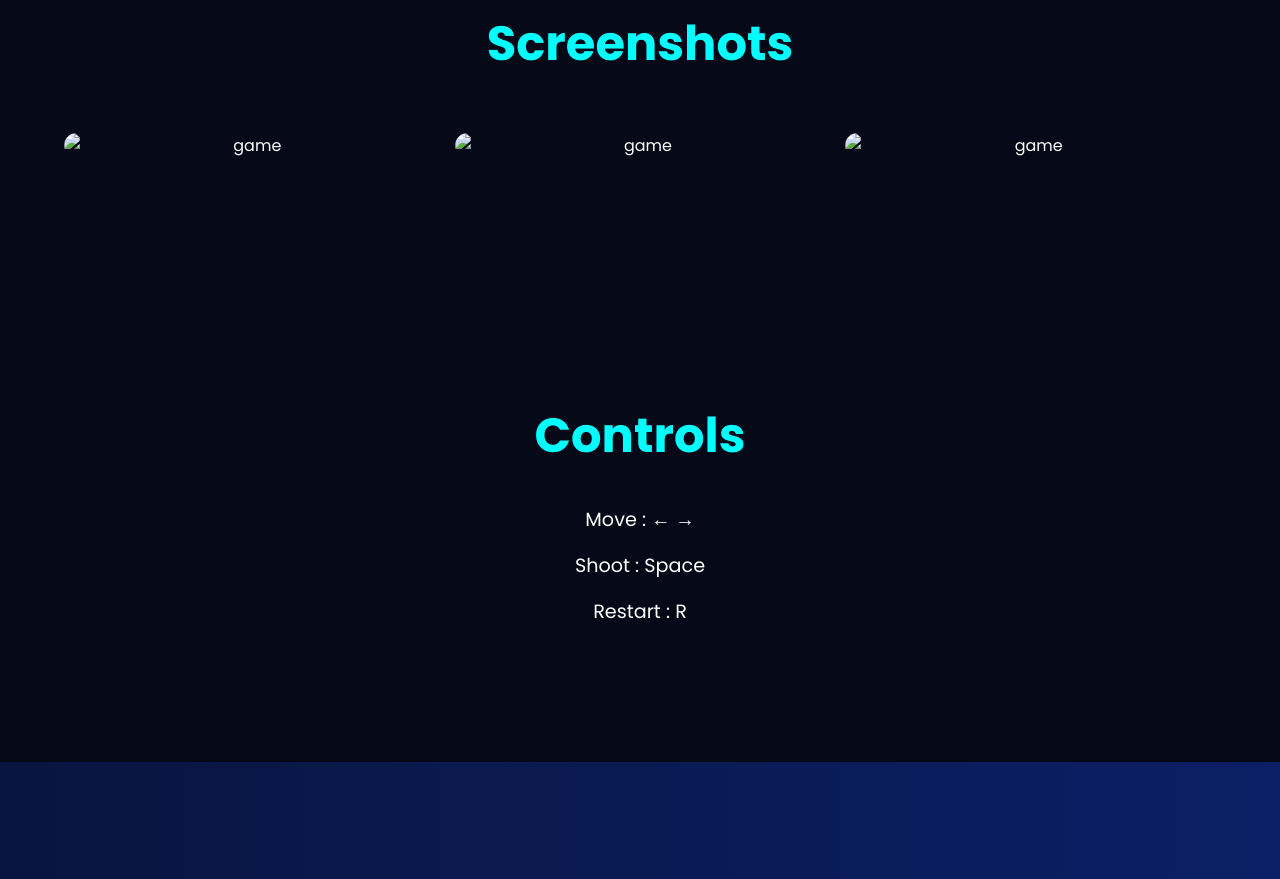
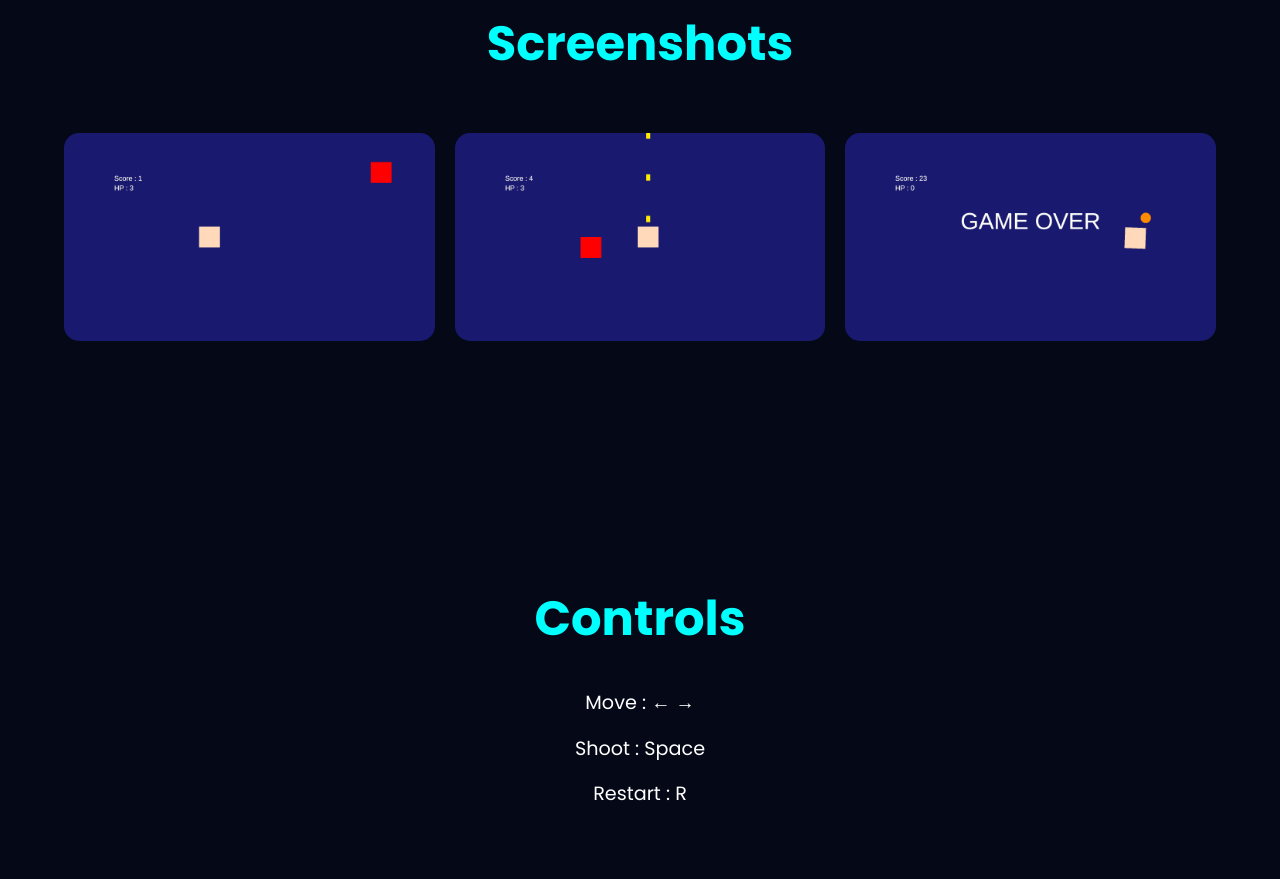
Before and after one commit to kimgbin11/simpleshooter, a plain HTML site: page index.html in a window 1280 px wide. Shown: the part 1860-2739 px from the top of the page. Drawn offline with Linux system fonts and the light colour scheme.

Commit message:
Update index.html

```diff
--- a/index.html
+++ b/index.html
@@ -91,9 +91,9 @@
         <div class="container">
             <h2>Screenshots</h2>
             <div class="screenshot-grid">
-                <img src="images/스크린샷(96).png" alt="game">
-                <img src="images/스크린샷(97).png" alt="game">
-                <img src="images/스크린샷(95).png" alt="game">
+                <img src="스크린샷(96).png" alt="game">
+                <img src="스크린샷(97).png" alt="game">
+                <img src="스크린샷(95).png" alt="game">
             </div>
         </div>
     </section>
@@ -115,7 +115,7 @@
             <p>
                 Click the button below to download the game.
             </p>
-            <a href="download/Build.zip"
+            <a href="Build.zip"
                download
                class="download-btn">
 
```
